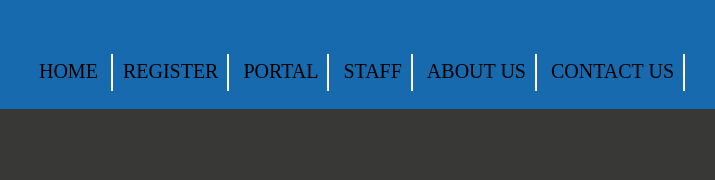
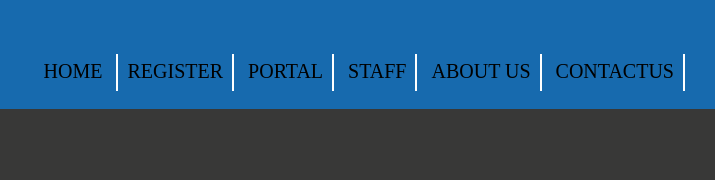
Before and after one commit to ammaar1010/AmmarBabaAhmad, a plain HTML site: page registration.html in a window 1280 px wide. Shown: the top 180 px of the page, 565-1280 px from the left. Drawn offline with Linux system fonts and the light colour scheme.

Commit message:
Update registration.html

```diff
--- a/registration.html
+++ b/registration.html
@@ -17,7 +17,7 @@
                     <li><a href="studentPortal.html">portal</a></li>
                     <li><a href="staffPortal.html">staff</a></li>
                     <li><a href="aboutUs.html">about us</a></li>
-                    <li><a href="contact us.html">contact us</a></li>
+                    <li><a href="contact us.html">contactus</a></li>
 
                 </ul>
             </nav>
```
